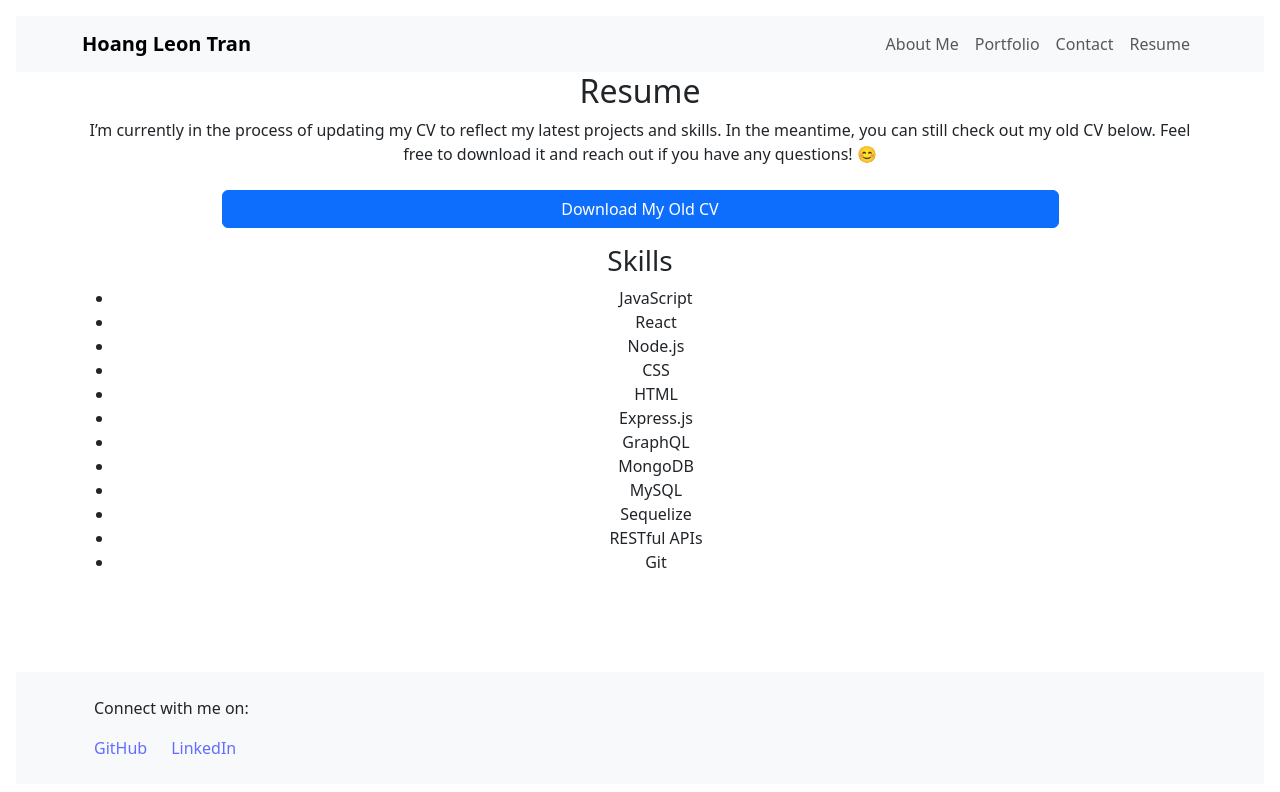
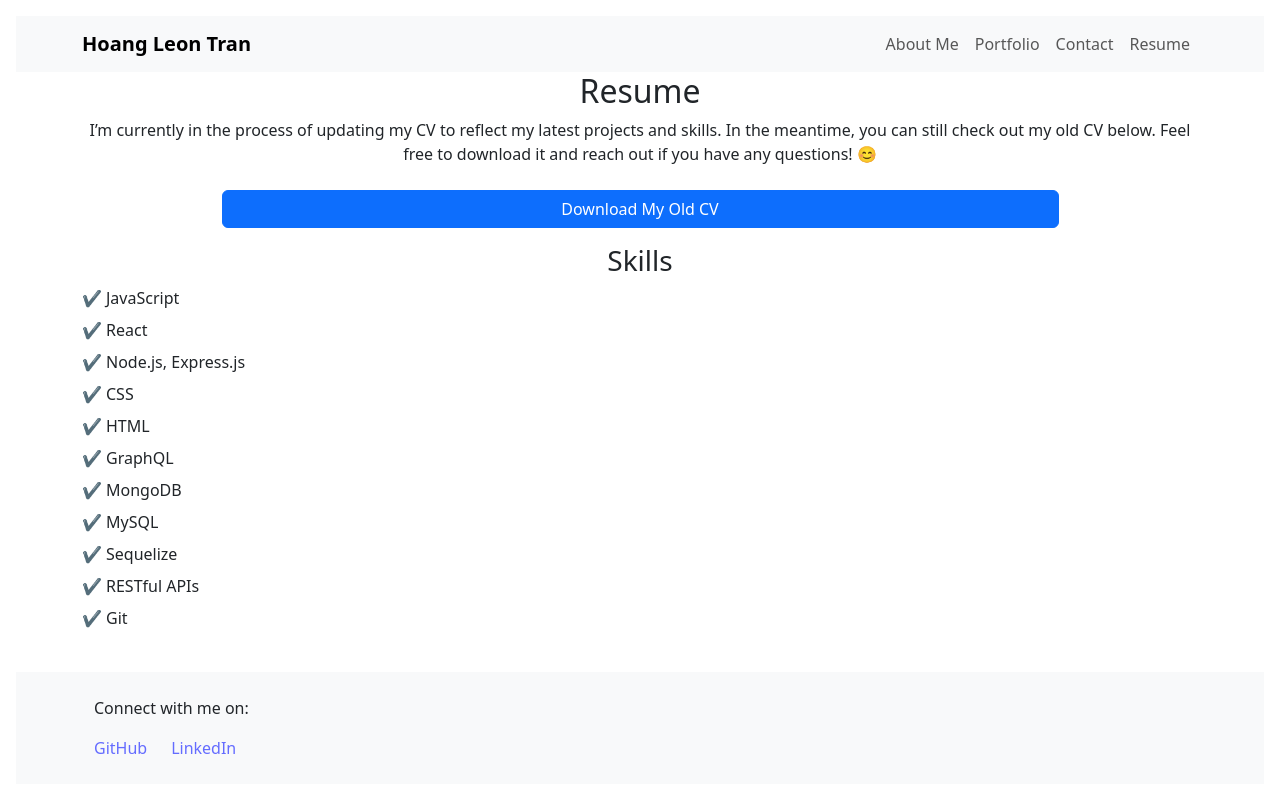
Before and after one commit to leontran44/simple-react-portfolio, a React (Vite) app: page /resume in a window 1280 px wide. Shown: the top 792 px of the page. Built offline with nearby package versions, Linux system fonts and the light colour scheme.

Commit message:
add class for skill lists

```diff
--- a/src/pages/ResumePage.jsx
+++ b/src/pages/ResumePage.jsx
@@ -18,13 +18,12 @@ function ResumePage() {
 				</a>
 			</p>
 			<h3>Skills</h3>
-			<ul>
+			<ul className="skills-list">
 				<li>JavaScript</li>
 				<li>React</li>
-				<li>Node.js</li>
+				<li>Node.js, Express.js</li>
 				<li>CSS</li>
 				<li>HTML</li>
-				<li>Express.js</li>
 				<li>GraphQL</li>
 				<li>MongoDB</li>
 				<li>MySQL</li>
```
